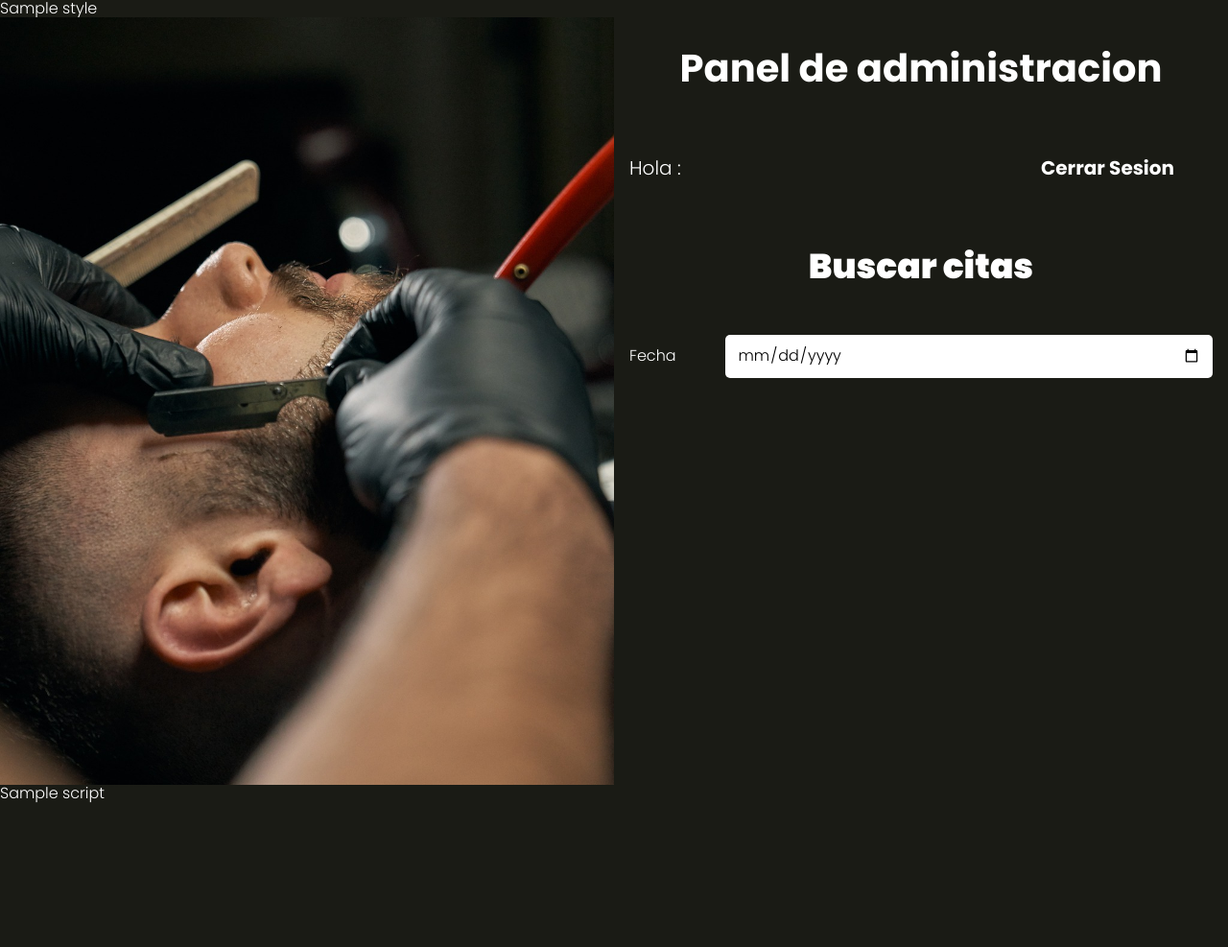
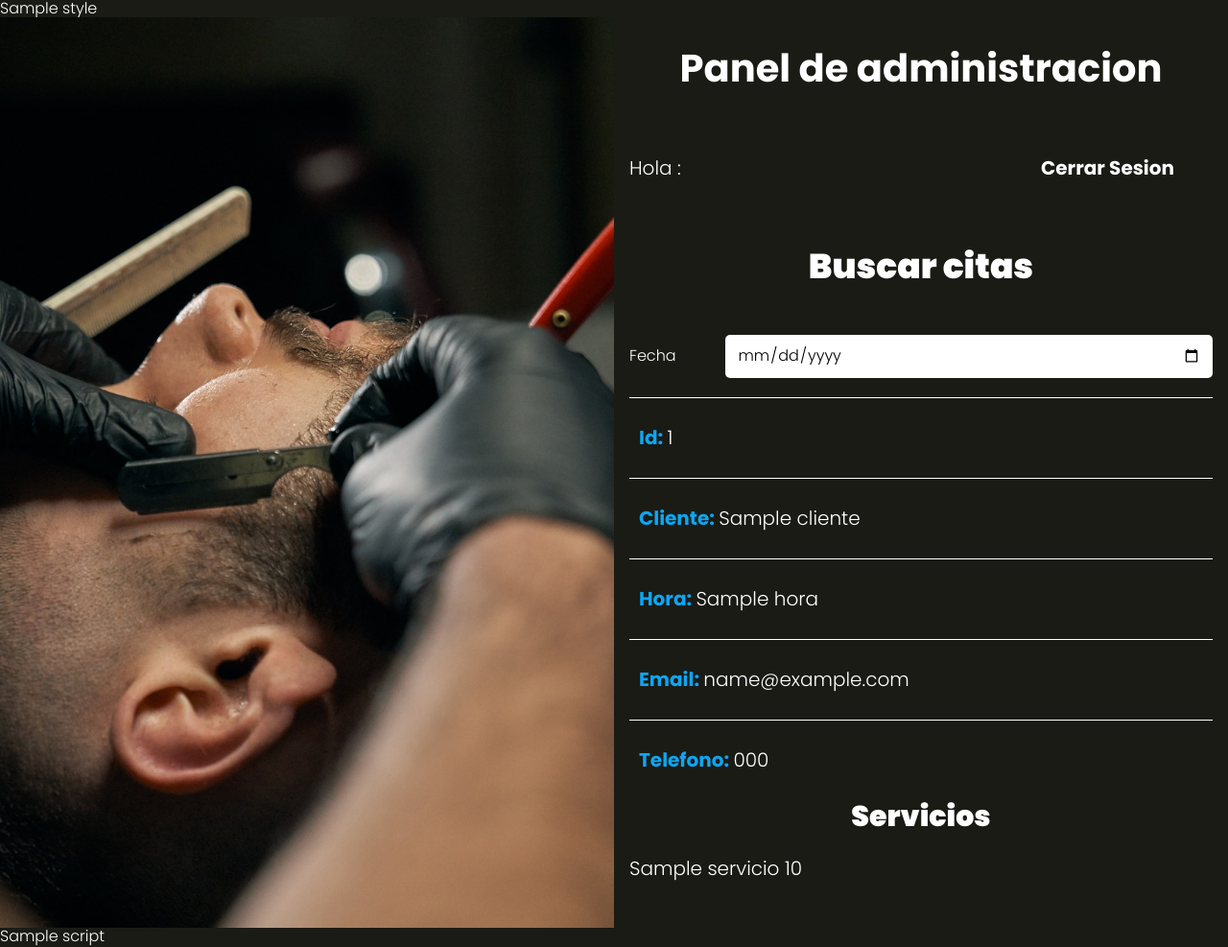
Before and after one commit to pierodev0/app-salon, a PHP site: template views/admin/index.php in a window 1280 px wide. Shown: the whole page at 96% size. Before the commit the page ends 837 px from the top, so only its background shows below. Run offline with PHP 8.4, Linux system fonts and the light colour scheme; the template is opened without the code that fills it: most values are stand-ins (such as "Sample title", 1, 10 or a date in 2020); style sheets or scripts are compiled from the project's sources.

Commit message:
admin: mostrar las citas

```diff
--- a/includes/funciones.php
+++ b/includes/funciones.php
@@ -5,11 +5,11 @@ function prettyPrint($mensaje, $modo = 0)
 {
   if ($modo == 0) {
     echo "<pre style='background-color: #000; color: #fff;'>";
-    var_export($mensaje);
+    var_dump($mensaje);
     echo "</pre>";
   } else {
     echo "<pre>";
-    var_dump($mensaje);
+    var_export($mensaje);
     echo "</pre>";
   }
 
@@ -27,7 +27,7 @@ function dump($mensaje, $modo = 0)
     echo "</pre>";
   } else {
     echo "<pre>";
-    var_dump($mensaje);
+    var_export($mensaje);
     echo "</pre>";
   }
 
--- /dev/null
+++ b/src/scss/layout/_admin.scss
@@ -0,0 +1,33 @@
+@use 'base/variables' as v;
+
+.citas {
+    list-style: none;
+    padding: 0;
+    li {
+        padding: 1rem;
+        border-top: 1px solid v.$blanco;
+
+        p {
+            font-weight: v.$bold;
+            color: v.$azul;
+        }
+
+        span,
+        .servicio {
+            font-weight: v.$regular;
+            color: v.$blanco;
+        }
+    }
+}
+
+.servicios {
+    @extend .citas;
+
+    .acciones {
+        margin: 0;
+    }
+    .boton,
+    .boton-eliminar {
+        margin: 0;
+    }
+}
--- a/src/scss/layout/_index.scss
+++ b/src/scss/layout/_index.scss
@@ -2,3 +2,4 @@
 @forward 'cita';
 @forward 'servicios';
 @forward 'resumen';
+@forward 'admin';
--- a/views/admin/index.php
+++ b/views/admin/index.php
@@ -1,4 +1,34 @@
 <h1 class="nombre-pagina">Panel de administracion</h1>
 <?php
-    include_once __DIR__ . '/../templates/barra.php';
+include_once __DIR__ . '/../templates/barra.php';
 ?>
+<div class="citas-admin">
+    <ul class="citas">
+        <?php
+        $idCita = 0;
+        foreach ($citas as $cita): ?>
+            <?php if ($idCita !== $cita->id) : ?>
+                <li>
+                    <p>Id: <span><?= $cita->id ?></span></p>
+                </li>
+                <li>
+                    <p>Cliente: <span><?= $cita->cliente ?></span></p>
+                </li>
+                <li>
+                    <p>Hora: <span><?= $cita->hora ?></span></p>
+                </li>
+                <li>
+                    <p>Email: <span><?= $cita->email ?></span></p>
+                </li>
+                <li>
+                    <p>Telefono: <span><?= $cita->telefono ?></span></p>
+                </li>
+                <h3>Servicios</h3>
+            <?php $idCita = $cita->id;
+            endif; ?>
+            <p class="servicio">
+                <?= $cita->servicio. " " . $cita->precio ?>
+            </p>
+        <?php endforeach; ?>
+    </ul>
+</div>
```
Also changed, not shown: controllers/AdminController.php (+15 -1 lines), models/ActiveRecord.php (+63 -37 lines), models/AdminCita.php (added, +26 -0 lines).
